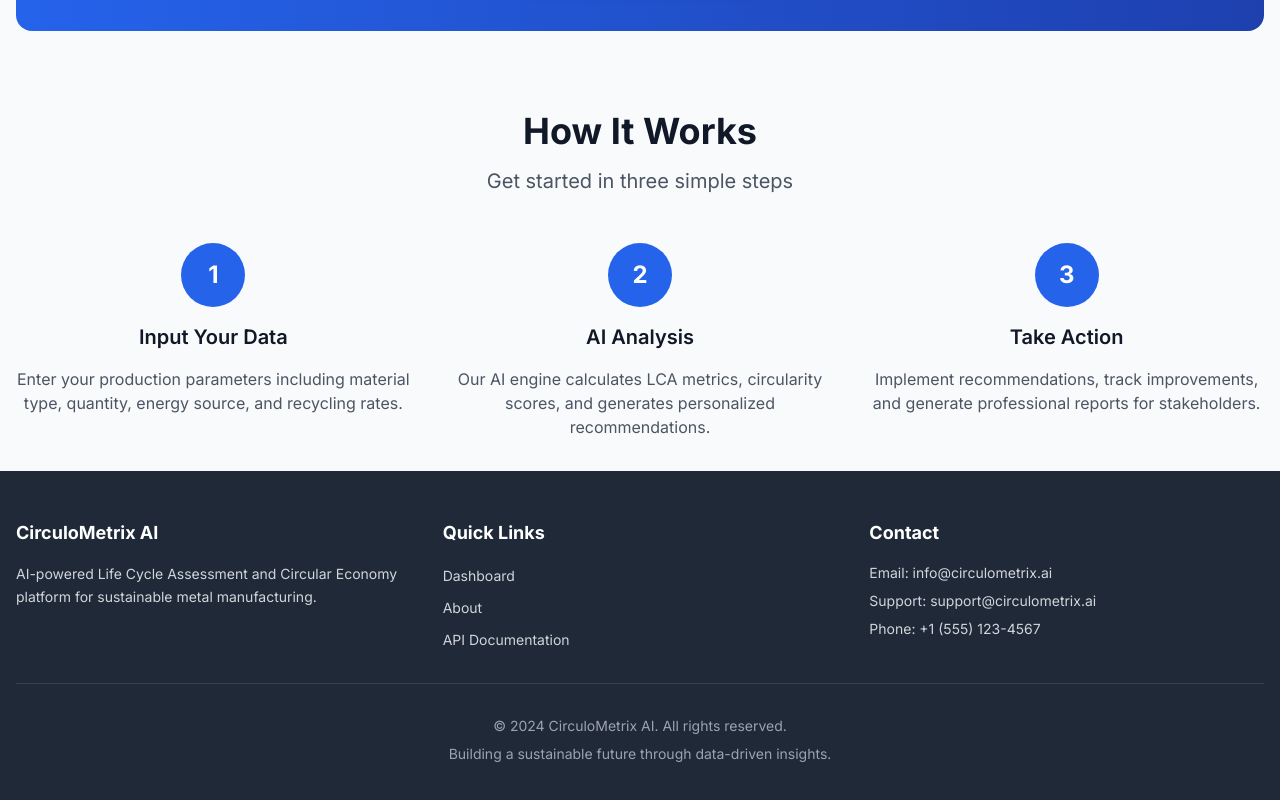
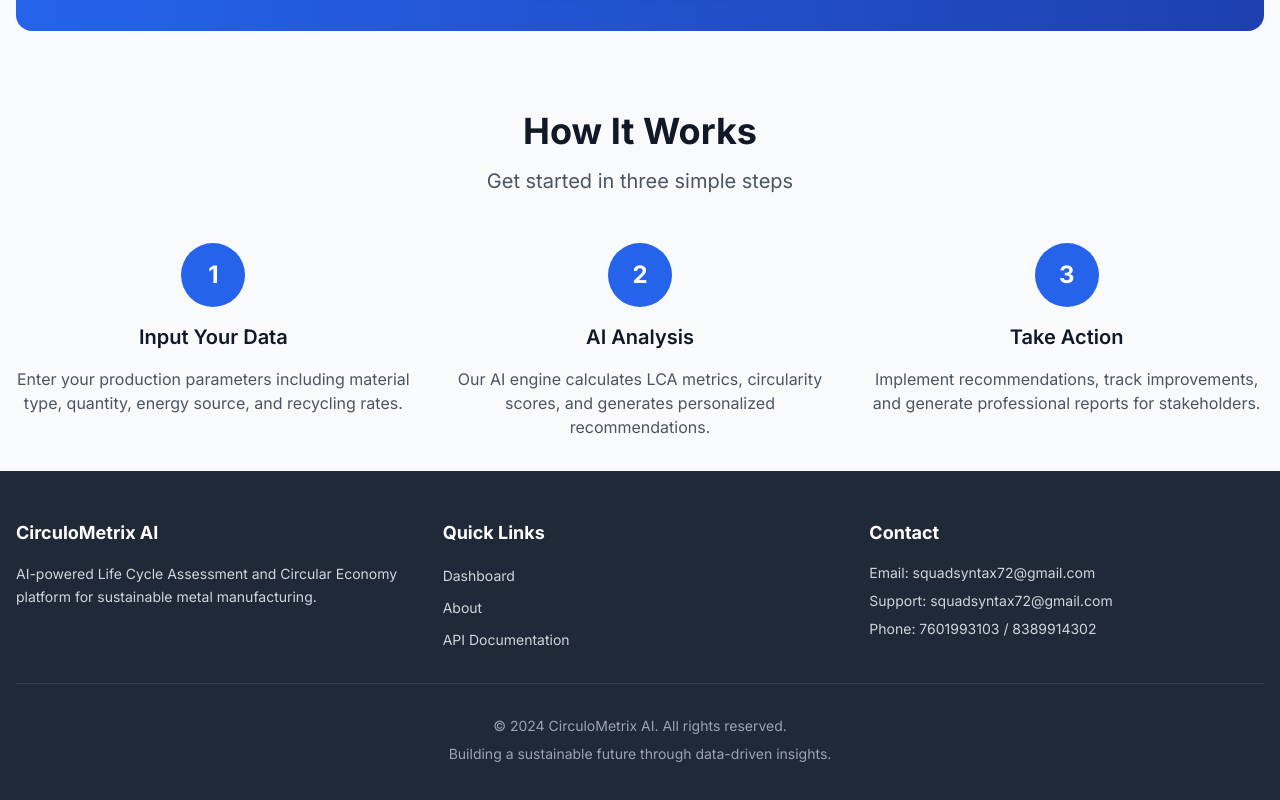
Before and after one commit to Debanga-06/CirculoMetrix-AI, a React (Vite) app in the folder frontend/: page / in a window 1280 px wide. Shown: the part 2557-3357 px from the top of the page. Built offline with nearby package versions, Linux system fonts and the light colour scheme.

Commit message:
Update contact information in App.jsx

```diff
--- a/frontend/src/App.jsx
+++ b/frontend/src/App.jsx
@@ -126,13 +126,13 @@ function App() {
                 <h3 className="text-lg font-bold mb-4 text-white">Contact</h3>
                 <ul className="space-y-2 text-sm">
                   <li className="text-gray-300">
-                    Email: info@circulometrix.ai
+                    Email: squadsyntax72@gmail.com
                   </li>
                   <li className="text-gray-300">
-                    Support: support@circulometrix.ai
+                    Support: squadsyntax72@gmail.com
                   </li>
                   <li className="text-gray-300">
-                    Phone: +1 (555) 123-4567
+                    Phone: 7601993103 / 8389914302
                   </li>
                 </ul>
               </div>
```
